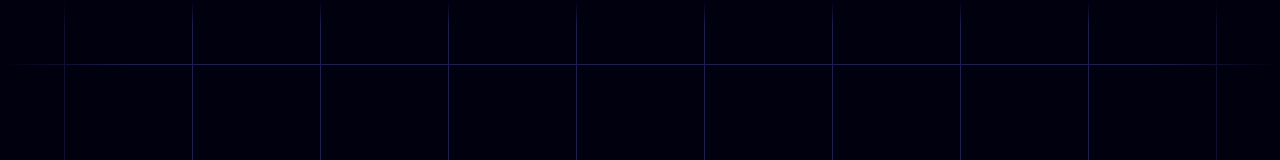
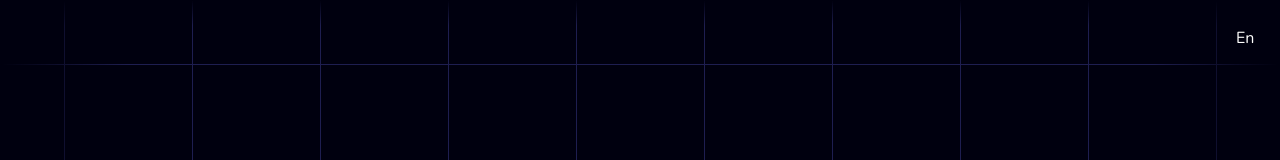
Before and after one commit to williamLafortuneCaissy/portfolio, a Next.js app: page /fr in a window 1280 px wide. Shown: the top 160 px of the page. Built offline with nearby package versions, Linux system fonts and the light colour scheme.

Commit message:
added lang switcher

```diff
--- a/src/app/[locale]/layout.js
+++ b/src/app/[locale]/layout.js
@@ -4,13 +4,11 @@ import "./reset.css";
 import "./globals.css";
 import { getMessages, unstable_setRequestLocale } from "next-intl/server";
 import { NextIntlClientProvider } from "next-intl";
+import { locales } from "@/config";
 
 const nunito = Nunito({ subsets: ["latin"] });
 
-const locales = ['en', 'fr'];
-
 export function generateStaticParams() {
-  console.log('generateStaticParams');
   return locales.map((locale) => ({ locale }));
 }
 
--- a/src/app/[locale]/page.js
+++ b/src/app/[locale]/page.js
@@ -6,8 +6,6 @@ import Design from "@/components/design/Design";
 import Contact from "@/components/contact/Contact";
 import GridSpot from "@/components/gridSpot/GridSpot";
 import { unstable_setRequestLocale } from "next-intl/server";
-
-
 import {getTranslations} from 'next-intl/server';
 
 export async function generateMetadata({params: {locale}}) {
--- a/src/components/hero/Hero.js
+++ b/src/components/hero/Hero.js
@@ -9,6 +9,7 @@ import { useGSAP } from "@gsap/react";
 import { ScrollTrigger } from "gsap/ScrollTrigger";
 import PlanetGraphic from "../planetGraphic/PlanetGraphic";
 import { useTranslations } from "next-intl";
+import LocaleSwitcher from "../localeSwitcher/LocaleSwitcher";
 
 const Hero = () => {
     const heroRef = useRef();
@@ -57,6 +58,7 @@ const Hero = () => {
 
     return (
         <section className={`${styles.hero}`} ref={heroRef}>
+            <LocaleSwitcher />
             <div className="isolatedRelative pinnedContent">
                 <GridSpot squareMask size="100% 40%" position="top" />
                 <div className={`${styles.content} `}>
--- /dev/null
+++ b/src/components/localeSwitcher/LocaleSwitcher.js
@@ -0,0 +1,17 @@
+'use client';
+
+import { locales } from "@/config";
+import { useLocale } from "next-intl";
+import Link from "next/link";
+import styles from "./localeSwitcher.module.css";
+
+const LocaleSwitcher = () => {
+    const currentLocale = useLocale();
+    const altLocale = locales.find((locale) => locale !== currentLocale);
+
+    return (
+        <Link className={styles.link} href={`/${altLocale}`}>{altLocale}</Link>
+    );
+}
+
+export default LocaleSwitcher;
--- /dev/null
+++ b/src/components/localeSwitcher/localeSwitcher.module.css
@@ -0,0 +1,16 @@
+.link {
+    position: fixed;
+    z-index: 1;
+    top: 0;
+    right: 0;
+    margin: max(1vw, 1vh);
+    padding: max(1vw, 1vh);
+    text-transform: capitalize;
+
+    transition: color 0.2s ease-in-out;
+}
+
+.link:hover {
+    cursor: pointer;
+    color: var(--text-accent);
+}
--- /dev/null
+++ b/src/config.js
@@ -0,0 +1,2 @@
+export const locales = ['en', 'fr'];
+export const defaultLocale = 'en';
--- a/src/i18n.js
+++ b/src/i18n.js
@@ -1,14 +1,13 @@
 import {notFound} from 'next/navigation';
 import {getRequestConfig} from 'next-intl/server';
+import { locales } from '@/config';
 
-// Can be imported from a shared config
-const locales = ['en', 'fr'];
 
 export default getRequestConfig(async ({locale}) => {
   // Validate that the incoming `locale` parameter is valid
   if (!locales.includes(locale)) notFound();
 
   return {
-    messages: (await import(`../messages/${locale}.json`)).default
+    messages: (await import(`@/messages/${locale}.json`)).default
   };
 });
```
Also changed, not shown: src/messages/en.json (renamed from messages/en.json), src/messages/fr.json (renamed from messages/fr.json).
